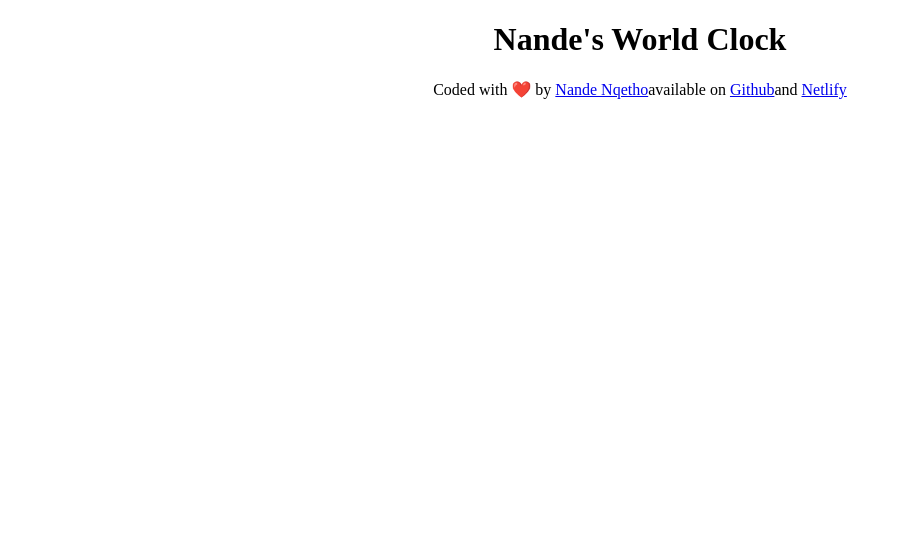
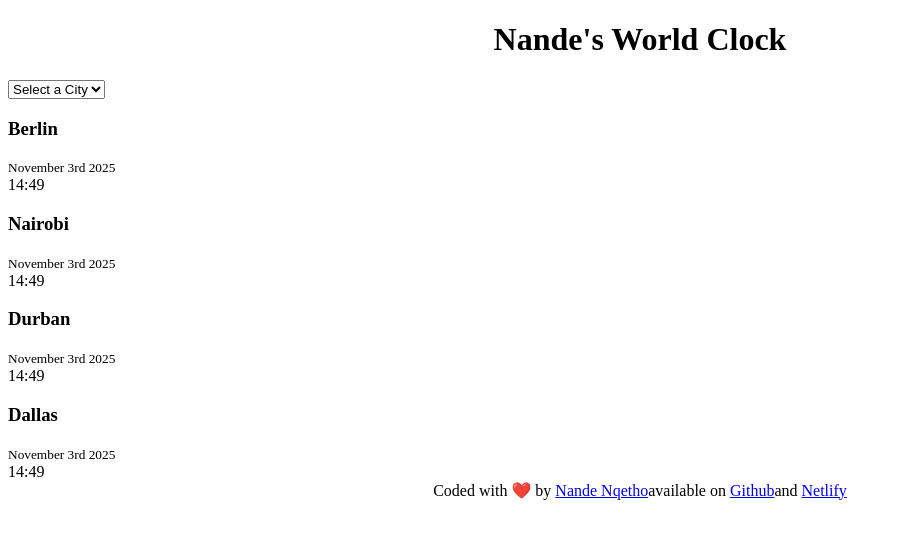
Before and after one commit to Nande929/World-Clock, a plain HTML site: page index.html in a window 1280 px wide. Shown: the whole page, without its empty margins (0-902 px from the left). Drawn offline with Linux system fonts and the light colour scheme.

Commit message:
Added cities

```diff
--- a/index.html
+++ b/index.html
@@ -7,7 +7,57 @@
     <link rel="stylesheet" href="style.css">
 </head>
 <body>
-    <h1>Nande's World Clock</h1>
+    <div class="container">
+
+        <h1>Nande's World Clock</h1>
+        <select name="countries" id="">
+
+            <option value="">Select a City</option>
+            <option value="tokyo">Tokyo</option>
+            <option value="toronto">Toronto</option>
+            <option value="lisbon">Lisbon</option>
+            <option value="rome">Rome</option>
+            <option value="dubai">Dubai</option>
+        </select>
+
+        <div class="city-container">
+
+            <div>
+                <h3>Berlin</h3>
+                <small>November 3rd 2025</small>
+            </div>
+            <div>
+                <span>14:49</span>
+            </div>
+        </div>
+
+        <div>
+                <h3>Nairobi</h3>
+                <small>November 3rd 2025</small>
+            </div>
+            <div>
+                <span>14:49</span>
+            </div>
+        </div>
+
+        <div>
+                <h3>Durban</h3>
+                <small>November 3rd 2025</small>
+            </div>
+            <div>
+                <span>14:49</span>
+            </div>
+        </div>
+
+        <div>
+                <h3>Dallas</h3>
+                <small>November 3rd 2025</small>
+            </div>
+            <div>
+                <span>14:49</span>
+            </div>
+        </div>
+    </div>
     <footer>Coded with ❤️ by <a href="https://github.com/Nande929">Nande Nqetho</a>available on <a href="https://github.com/Nande929/World-Clock">Github</a>and <a href="https://basicworld-clock.netlify.app/">Netlify</a></footer>
 
 </body>
```
